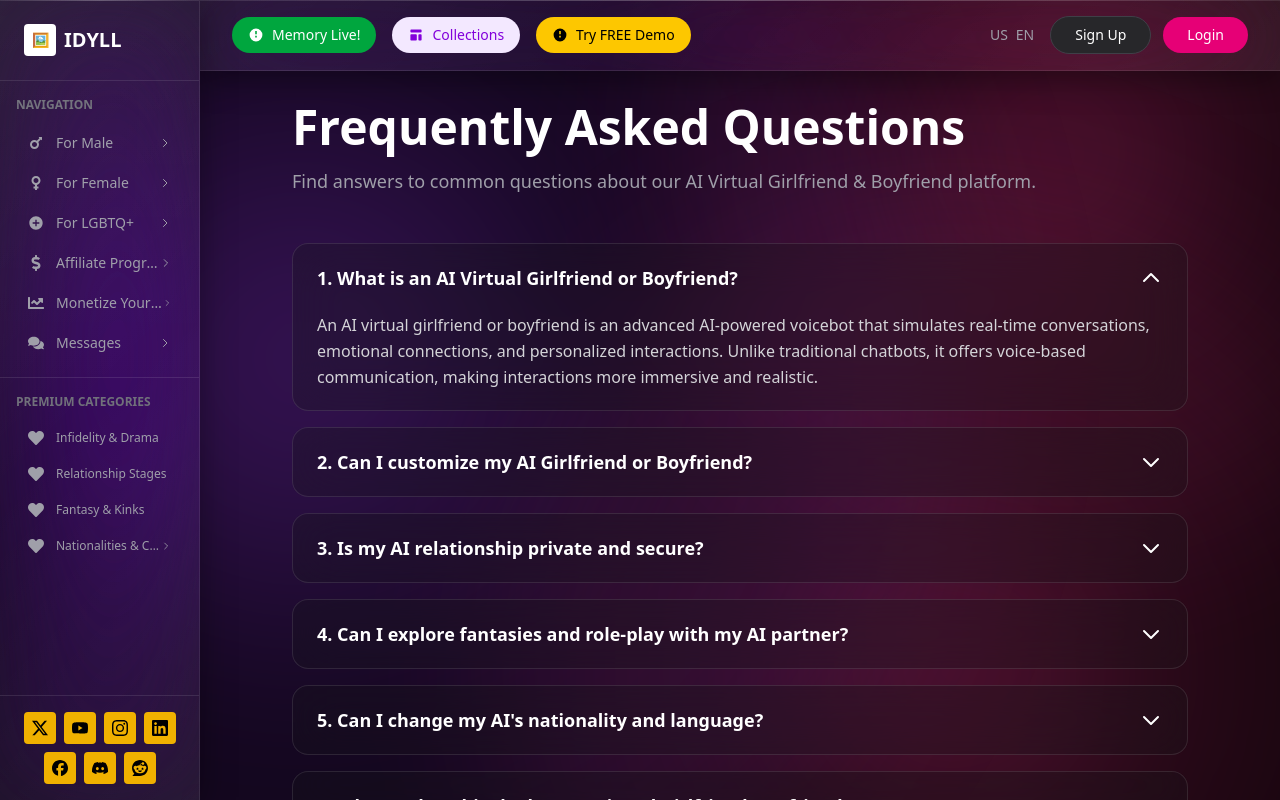
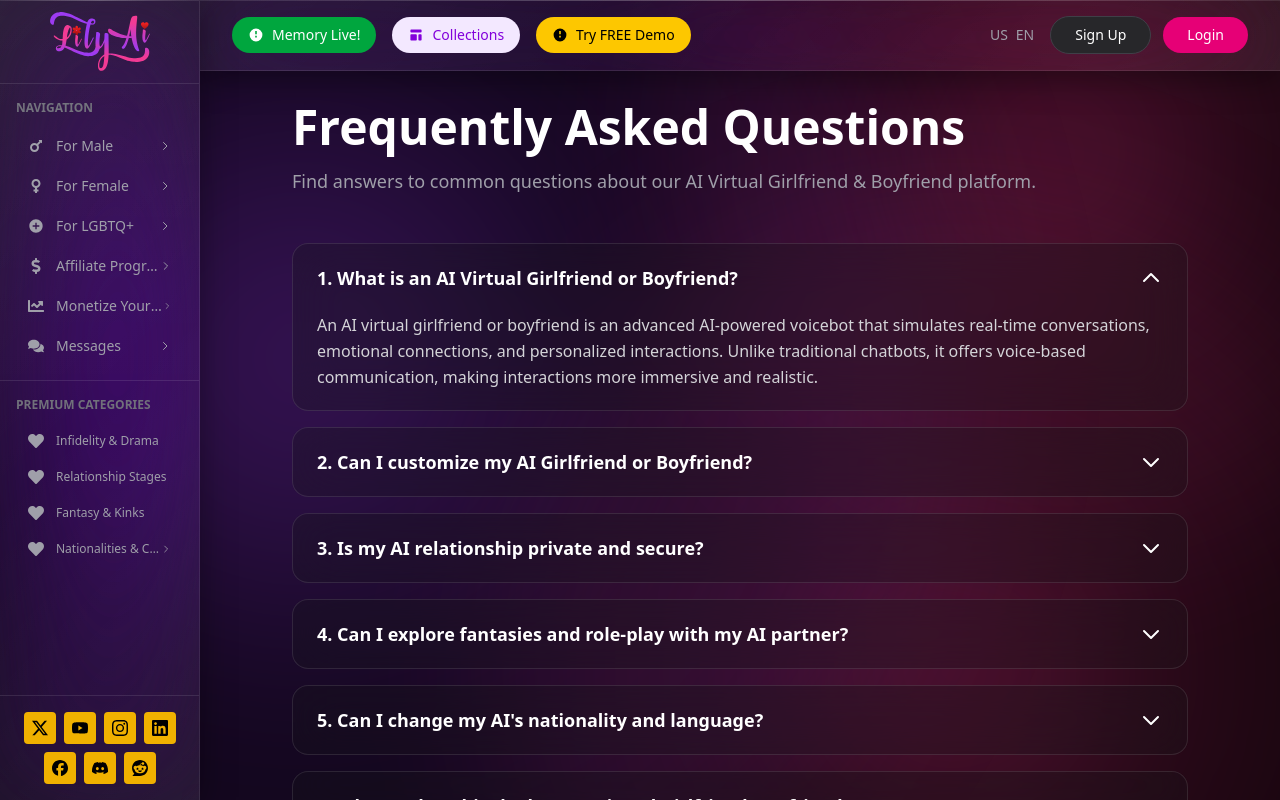
Before and after one commit to AmineshOptisoft/datingapp, a Next.js app: page /faq in a window 1280 px wide. Built offline with nearby package versions, Linux system fonts and the light colour scheme.

Commit message:
logo added in the Sidebar and Footer of the website

```diff
--- a/app/components/Footer.tsx
+++ b/app/components/Footer.tsx
@@ -1,5 +1,7 @@
 'use client';
 
+import Image from 'next/image';
+import Link from 'next/link';
 import { SiX, SiYoutube, SiInstagram, SiLinkedin, SiFacebook, SiDiscord } from 'react-icons/si';
 
 export default function Footer() {
@@ -35,7 +37,16 @@ export default function Footer() {
         <div className="grid grid-cols-1 md:grid-cols-4 gap-12 mb-12">
           {/* About Idyll */}
           <div>
-            <h3 className="text-white font-bold text-lg mb-4">About Idyll</h3>
+            <Link href="/" className="inline-block mb-4">
+              <Image
+                src="/lily-logo.svg"
+                alt="Idyll Logo"
+                width={48}
+                height={48}
+                className="w-25 h-auto"
+              />
+            </Link>
+            <h3 className="text-white font-bold text-lg mb-4">About Lily</h3>
             <p className="text-zinc-400 text-sm leading-relaxed">
               Experience meaningful connections with AI companions. Your perfect virtual girlfriend or boyfriend awaits.
             </p>
--- a/app/components/Sidebar.tsx
+++ b/app/components/Sidebar.tsx
@@ -2,6 +2,7 @@
 
 import { useState } from 'react';
 import Link from 'next/link';
+import Image from 'next/image';
 import { usePathname, useSearchParams } from 'next/navigation';
 import {
   FaMars,
@@ -83,14 +84,18 @@ export default function Sidebar({ isOpen = true, onClose }: SidebarProps) {
       `}
       >
         {/* Logo and Close Button */}
-        <div className="p-6 border-b border-white/10">
-          <div className="flex items-center justify-between">
-            <div className="flex items-center gap-2">
-              <div className="w-8 h-8 bg-white rounded flex items-center justify-center">
-                <span className="text-black font-bold text-sm">🖼️</span>
-              </div>
-              <span className="text-white font-bold text-xl">IDYLL</span>
-            </div>
+        <div className="px-4 py-3 border-b border-white/10">
+          <div className="flex items-center md:justify-center justify-between">
+            <Link href="/" className="">
+              <Image
+                src="/lily-logo.svg"
+                alt="Idyll Logo"
+                width={40}
+                height={40}
+                className="w-25 h-auto"
+                // className="w-10 h-10"
+              />
+            </Link>
             <button
               onClick={onClose}
               className="md:hidden p-2 text-white hover:bg-white/10 rounded-lg transition-colors"
--- a/app/layout.tsx
+++ b/app/layout.tsx
@@ -16,7 +16,7 @@ const geistMono = Geist_Mono({
 });
 
 export const metadata: Metadata = {
-  title: "IDYLL - AI Girlfriends",
+  title: "Lily - AI Girlfriends",
   description:
     "AI Girlfriends starting at just $1.99/month - Affordable AI companionship",
 };
```
Also changed, not shown: public/lily-logo.svg (added).
